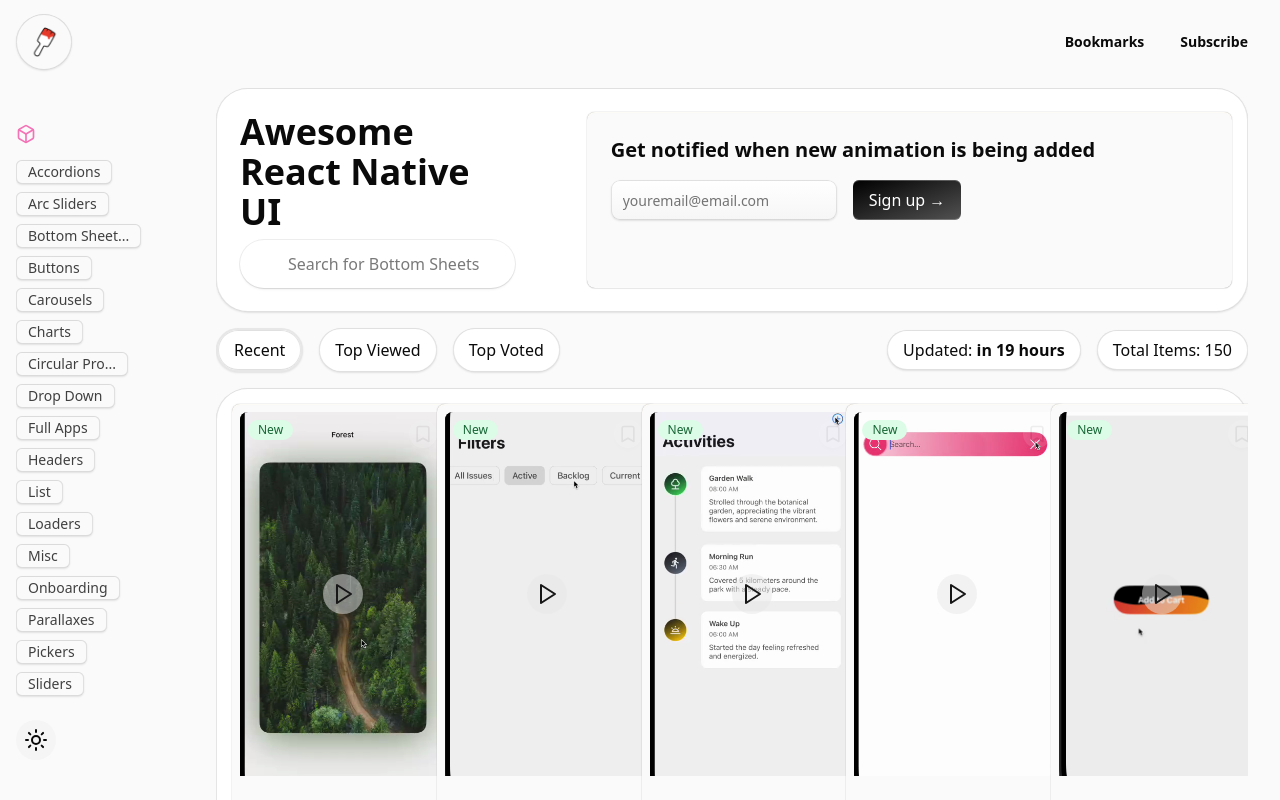
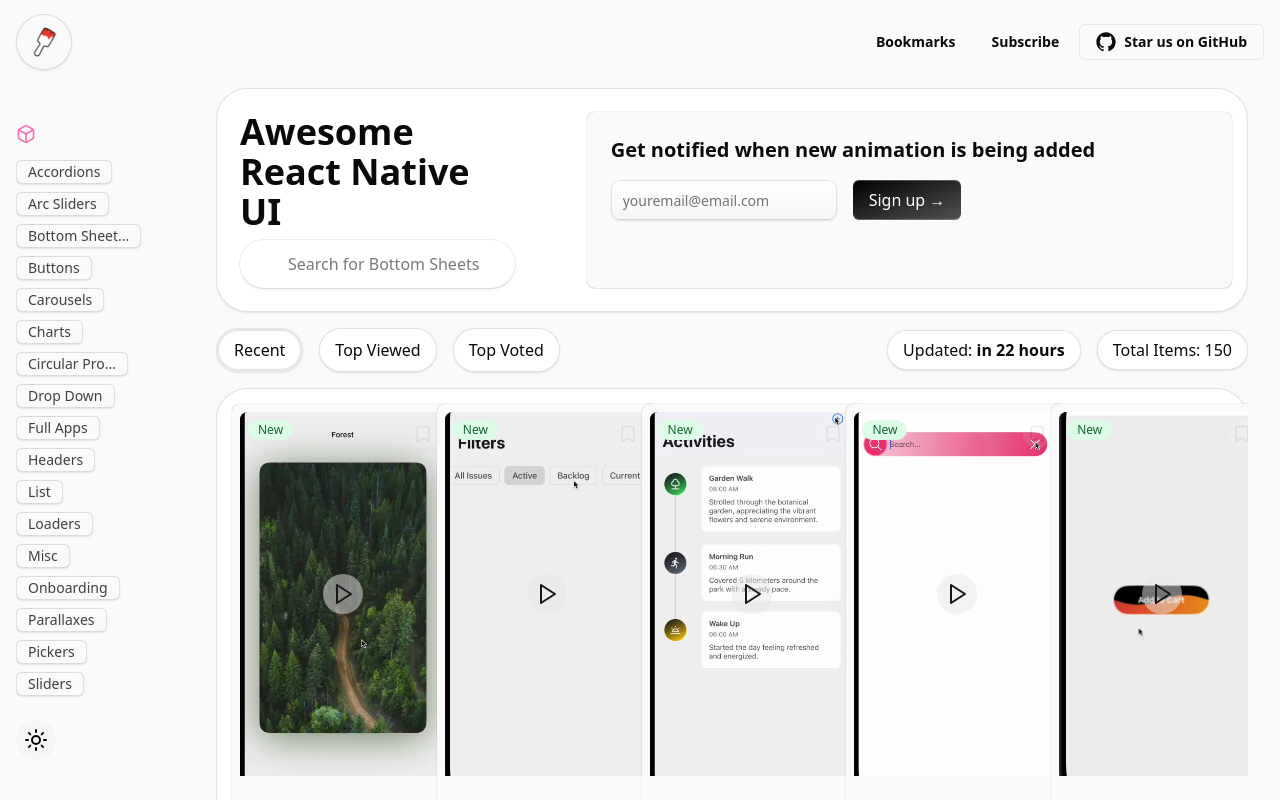
Before and after one commit to mrpmohiburrahman/awesome-react-native-ui, a Next.js app: page / in a window 1280 px wide. Shown: the top 800 px of the page. Built offline with nearby package versions, Linux system fonts and the light colour scheme; no server answers; the database is empty.

Commit message:
✨ add star us button on top

```diff
--- a/components/nav/top-nav-bar.tsx
+++ b/components/nav/top-nav-bar.tsx
@@ -1,5 +1,6 @@
 // components/nav/top-nav-bar.tsx
 import Link from "next/link"
+import { GitHubLogoIcon } from "@radix-ui/react-icons"
 import clsx from "clsx"
 
 import {
@@ -24,18 +25,6 @@
       <div className="flex items-center space-x-4">
         <NavigationMenu>
           <NavigationMenuList>
-            {/* <NavigationMenuItem>
-              <Link href="/feedback" legacyBehavior passHref>
-                <NavigationMenuLink
-                  className={clsx(
-                    navigationMenuTriggerStyle(),
-                    " border dark:border-gray-500 border-gray-100"
-                  )}
-                >
-                Feedback
-                </NavigationMenuLink>
-              </Link>
-            </NavigationMenuItem> */}
             <NavigationMenuItem>
               <Link href="/bookmarks" legacyBehavior passHref>
                 <NavigationMenuLink
@@ -55,6 +44,26 @@
                 </NavigationMenuLink>
               </Link>
             </NavigationMenuItem>
+            <NavigationMenuItem>
+              <Link
+                href="https://github.com/mrpmohiburrahman/awesome-react-native-ui"
+                legacyBehavior
+                passHref
+              >
+                <NavigationMenuLink
+                  target="_blank" // Opens the link in a new tab
+                  rel="noopener noreferrer" // Security best practices
+                  className={clsx(
+                    navigationMenuTriggerStyle(),
+                    "border dark:border-gray-500 border-gray-100",
+                    "gap-2"
+                  )}
+                >
+                  <GitHubLogoIcon className="w-5 h-5" />
+                  Star us on GitHub
+                </NavigationMenuLink>
+              </Link>
+            </NavigationMenuItem>
           </NavigationMenuList>
         </NavigationMenu>
       </div>
--- a/scripts/lastCommitDate.json
+++ b/scripts/lastCommitDate.json
@@ -1,3 +1,3 @@
 {
-  "lastCommitDate": "2025-01-10T05:55:35.488Z"
+  "lastCommitDate": "2025-01-10T09:18:48.061Z"
 }
```
Also changed, not shown: 1 other file (tests, documents, lock files or other folders).
